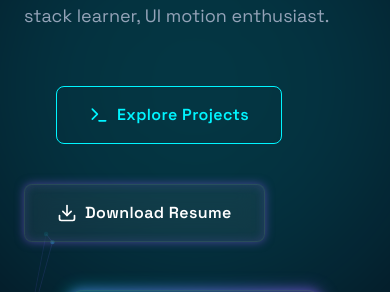
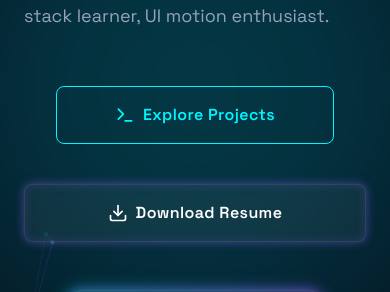
Before and after one commit to Kunaltiwari2109/my-portfolio, a React (Vite) app: page / in a window 390 px wide. Shown: the part 437-729 px from the top of the page. Built offline with nearby package versions, Linux system fonts and the light colour scheme; no server answers.

Commit message:
Fix hero buttons vertical alignment on mobile

```diff
--- a/src/components/Hero.jsx
+++ b/src/components/Hero.jsx
@@ -40,13 +40,13 @@ const Hero = () => {
             engineering. MERN stack learner, UI motion enthusiast.
           </p>
 
-          <div className="flex flex-wrap gap-6">
+          <div className="flex flex-col sm:flex-row items-stretch gap-6">
             <a
               href="#projects"
-              className="group relative px-8 py-4 bg-transparent overflow-hidden rounded-lg"
+              className="group relative w-full sm:w-auto px-8 py-4 bg-transparent overflow-hidden rounded-lg"
             >
               <div className="absolute inset-0 w-0 bg-electricBlue transition-all duration-[250ms] ease-out group-hover:w-full"></div>
-              <span className="relative text-electricBlue group-hover:text-backgroundPrimary font-semibold tracking-wide flex items-center gap-2 border border-electricBlue rounded-lg px-8 py-4 absolute inset-0">
+              <span className="relative text-electricBlue group-hover:text-backgroundPrimary font-semibold tracking-wide flex items-center justify-center gap-2 border border-electricBlue rounded-lg px-8 py-4 absolute inset-0">
                 <Terminal size={20} />
                 Explore Projects
               </span>
@@ -56,7 +56,7 @@ const Hero = () => {
               href={`${import.meta.env.BASE_URL}Kunal-Resume.pdf`}
               target="_blank"
               rel="noreferrer"
-              className="group relative px-8 py-4 rounded-lg glassmorphism border-glow hover:bg-white/10 transition-colors flex items-center gap-2 text-white font-semibold tracking-wide"
+              className="group relative w-full sm:w-auto px-8 py-4 rounded-lg glassmorphism border-glow hover:bg-white/10 transition-colors flex items-center justify-center gap-2 text-white font-semibold tracking-wide"
             >
               <Download
                 size={20}
```
